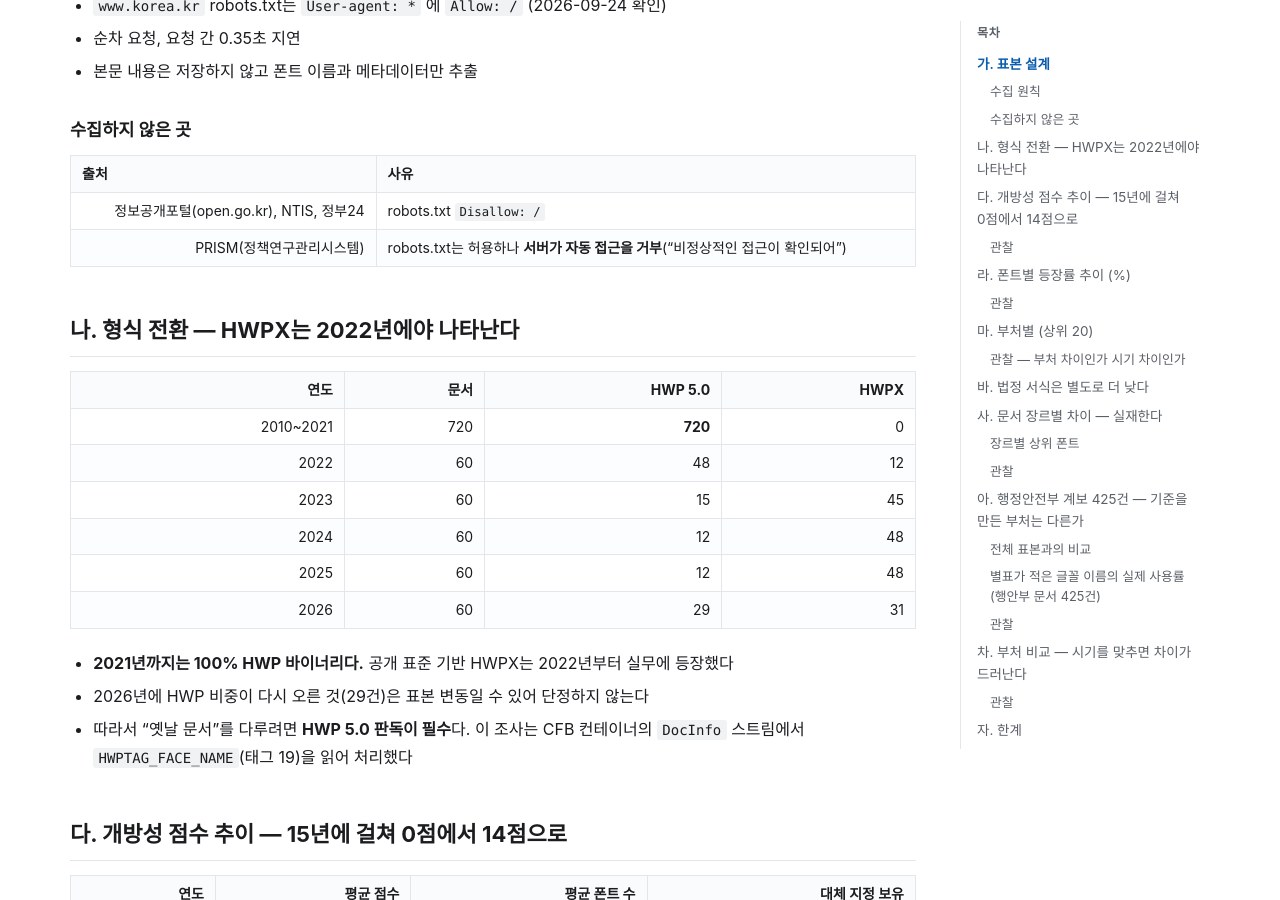
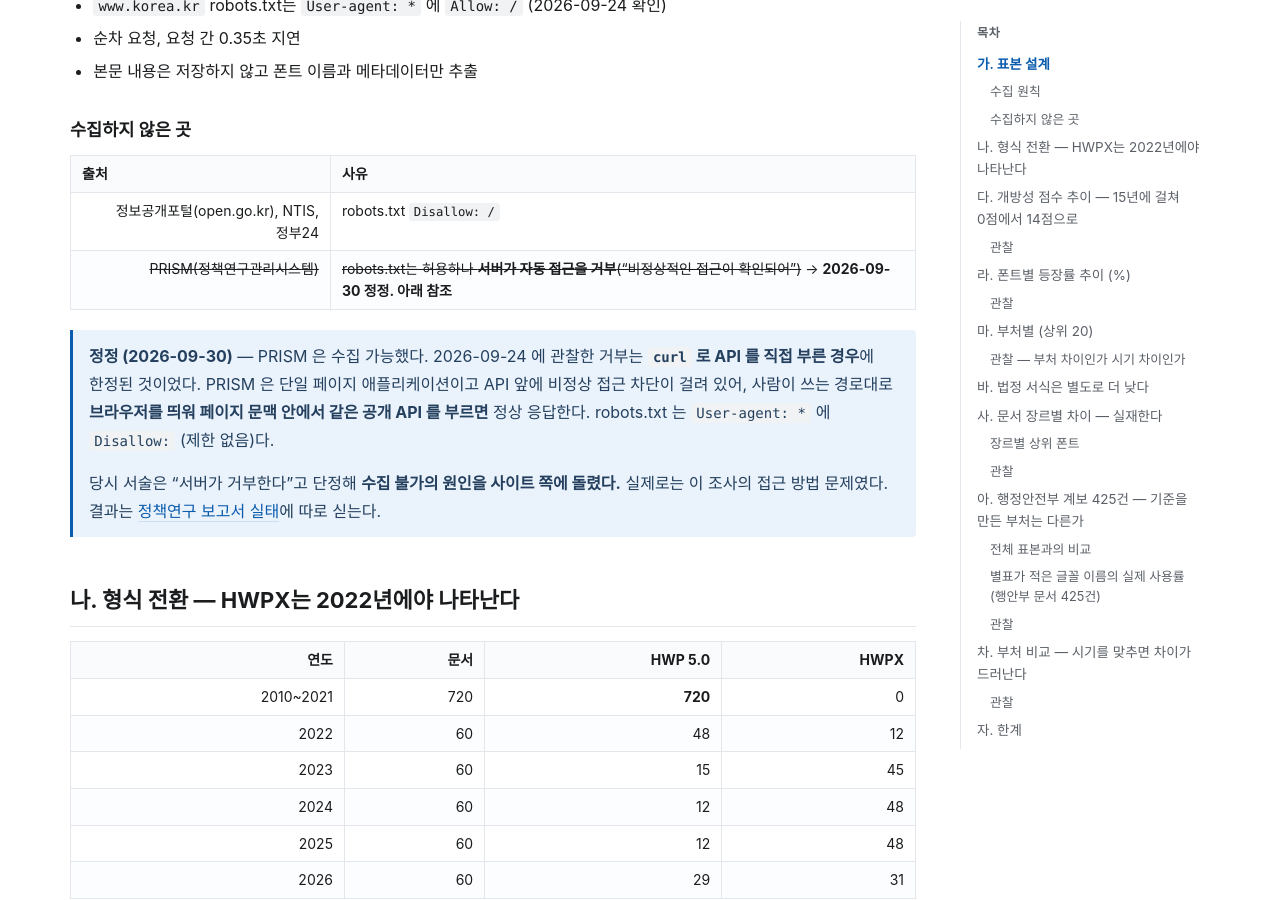
Before and after one commit to msjang/krigf26-font-eula-survey, a Jekyll site: the page built from findings-trend.md, in a window 1280 px wide and 900 px high, scrolled down 834 px. Built offline with Jekyll 4.4.1, drawn with Linux system fonts in a browser that asks for light colours; our own code applies the rules of GitHub Pages for plain Markdown files.

Commit message:
correct(trend): PRISM 을 "서버가 자동 접근을 거부" 로 적은 서술을 정정
2026-09-24 에 findings-trend.md 와 sources.md 에 "PRISM 은 robots.txt 는
허용하나 서버가 자동 접근을 거부한다" 고 적었다. 수집 불가의 원인을
사이트 쪽에 돌린 서술이었다.

실제로는 이 조사의 접근 방법 문제였다. 관찰한 거부는 curl 로 API 를
직접 부른 경우에 한정된 것이고, PRISM 은 SPA 라 브라우저를 띄워 페이지
문맥 안에서 같은 공개 API 를 부르면 정상 응답한다. robots.txt 는
User-agent * 에 Disallow: (제한 없음)다.

본문에 취소선과 정정 문단을 남겼다.

Co-Authored-By: Claude <noreply@anthropic.com>

```diff
--- a/findings-trend.md
+++ b/findings-trend.md
@@ -29,7 +29,11 @@
 | 출처 | 사유 |
 |---|---|
 | 정보공개포털(open.go.kr), NTIS, 정부24 | robots.txt `Disallow: /` |
-| PRISM(정책연구관리시스템) | robots.txt는 허용하나 **서버가 자동 접근을 거부**("비정상적인 접근이 확인되어") |
+| ~~PRISM(정책연구관리시스템)~~ | ~~robots.txt는 허용하나 **서버가 자동 접근을 거부**("비정상적인 접근이 확인되어")~~ → **2026-09-30 정정. 아래 참조** |
+
+> **정정 (2026-09-30)** — PRISM 은 수집 가능했다. 2026-09-24 에 관찰한 거부는 **`curl` 로 API 를 직접 부른 경우**에 한정된 것이었다. PRISM 은 단일 페이지 애플리케이션이고 API 앞에 비정상 접근 차단이 걸려 있어, 사람이 쓰는 경로대로 **브라우저를 띄워 페이지 문맥 안에서 같은 공개 API 를 부르면** 정상 응답한다. robots.txt 는 `User-agent: *` 에 `Disallow:` (제한 없음)다.
+>
+> 당시 서술은 "서버가 거부한다"고 단정해 **수집 불가의 원인을 사이트 쪽에 돌렸다.** 실제로는 이 조사의 접근 방법 문제였다. 결과는 [정책연구 보고서 실태](findings-prism.md)에 따로 싣는다.
 
 ## 나. 형식 전환 — HWPX는 2022년에야 나타난다
 
```
Also changed, not shown: sources.md (+1 -1 lines).
